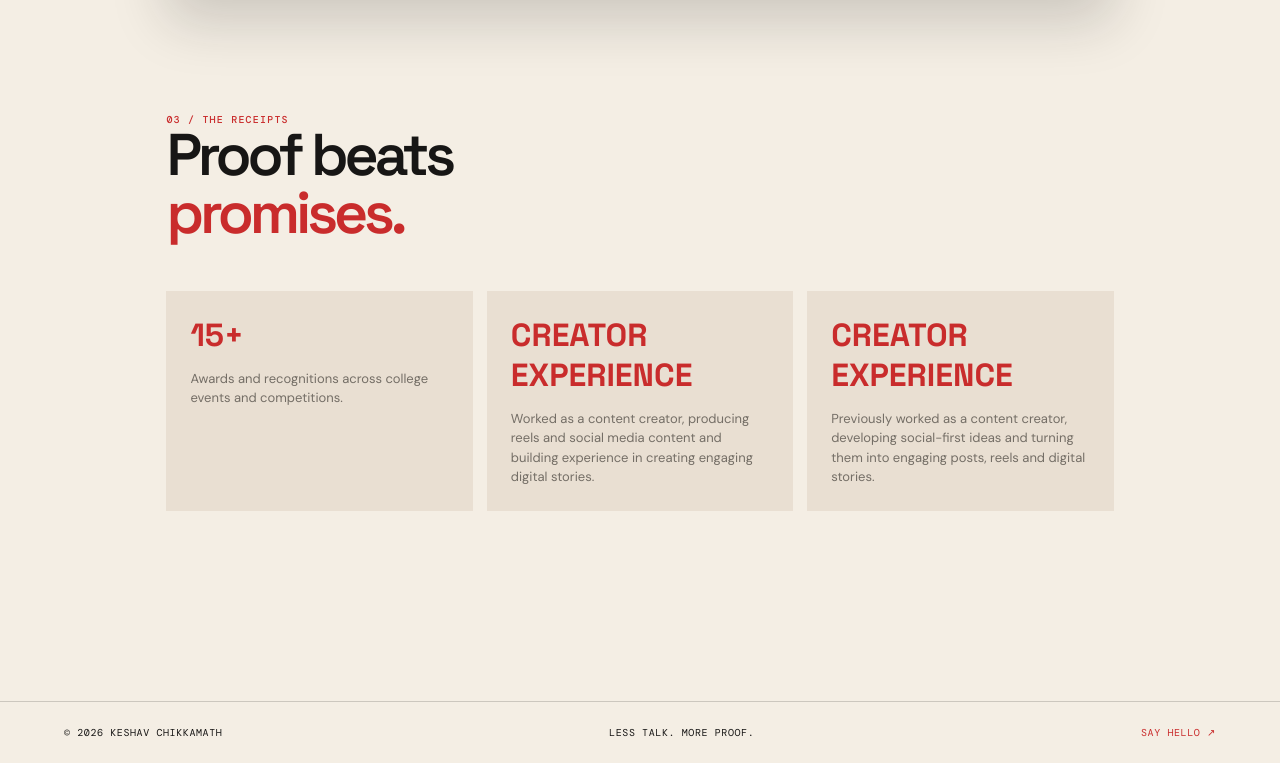
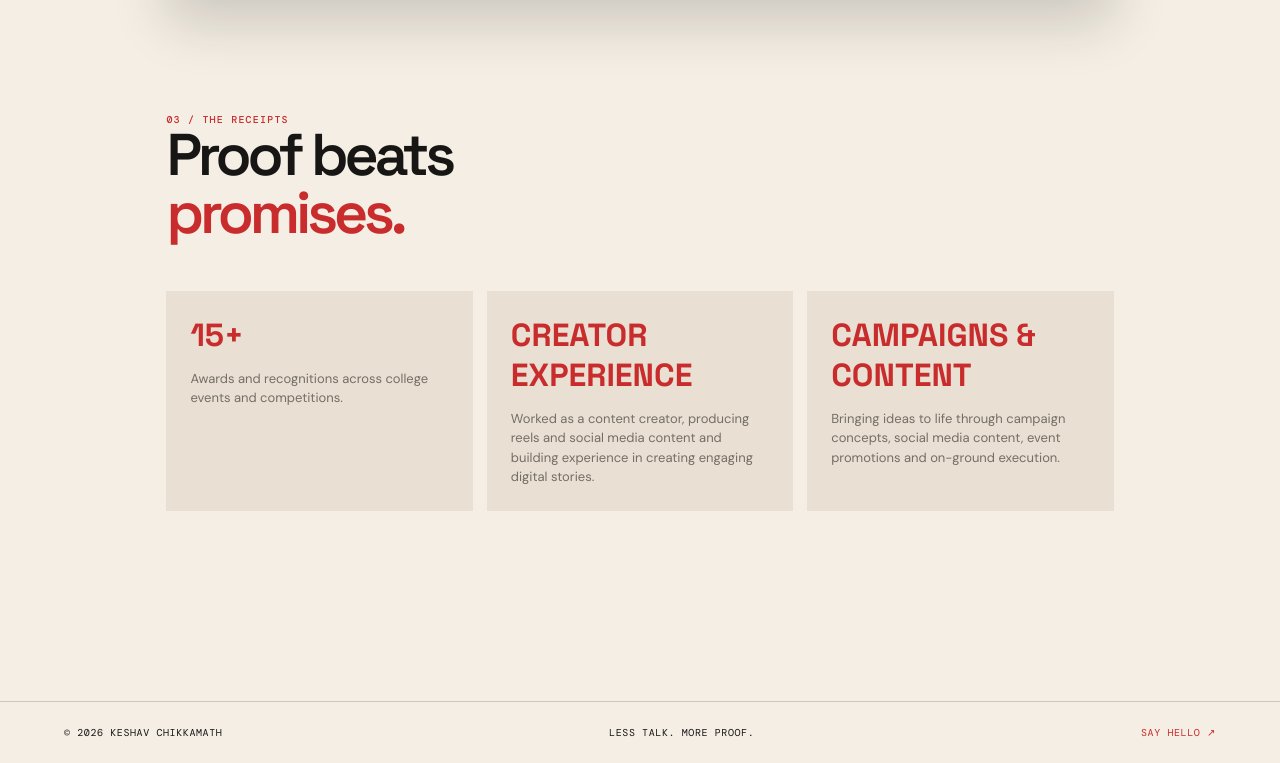
Before and after one commit to keshavchikkamath32-pixel/KESHAV-CHIKKAMATH, a plain HTML site: page work.html in a window 1280 px wide. Shown: the part 1299-2062 px from the top of the page. Drawn offline with nearby package versions, Linux system fonts and the light colour scheme.

Commit message:
Remove repeated creator card and refine portfolio proof points

```diff
--- a/work.html
+++ b/work.html
@@ -24,6 +24,6 @@
       <div class="laptop-base macbook-base"><span></span></div>
     </div>
   </section>
-  <section class="content-section evidence-section"><div class="section-kicker">03 / THE RECEIPTS</div><h2>Proof beats<br><span>promises.</span></h2><div class="evidence-grid"><div class="evidence-card"><b>15+</b><span>Awards and recognitions across college events and competitions.</span></div><div class="evidence-card"><b>CREATOR EXPERIENCE</b><span>Worked as a content creator, producing reels and social media content and building experience in creating engaging digital stories.</span></div><div class="evidence-card"><b>CREATOR EXPERIENCE</b><span>Previously worked as a content creator, developing social-first ideas and turning them into engaging posts, reels and digital stories.</span></div></div></section>
+  <section class="content-section evidence-section"><div class="section-kicker">03 / THE RECEIPTS</div><h2>Proof beats<br><span>promises.</span></h2><div class="evidence-grid"><div class="evidence-card"><b>15+</b><span>Awards and recognitions across college events and competitions.</span></div><div class="evidence-card"><b>CREATOR EXPERIENCE</b><span>Worked as a content creator, producing reels and social media content and building experience in creating engaging digital stories.</span></div><div class="evidence-card"><b>CAMPAIGNS &amp; CONTENT</b><span>Bringing ideas to life through campaign concepts, social media content, event promotions and on-ground execution.</span></div></div></section>
 </main>
 <footer class="site-footer"><span>© <span data-year></span> Keshav Chikkamath</span><span>Less talk. More proof.</span><a href="contact.html">Say hello ↗</a></footer><script src="script.js"></script></body></html>
```
